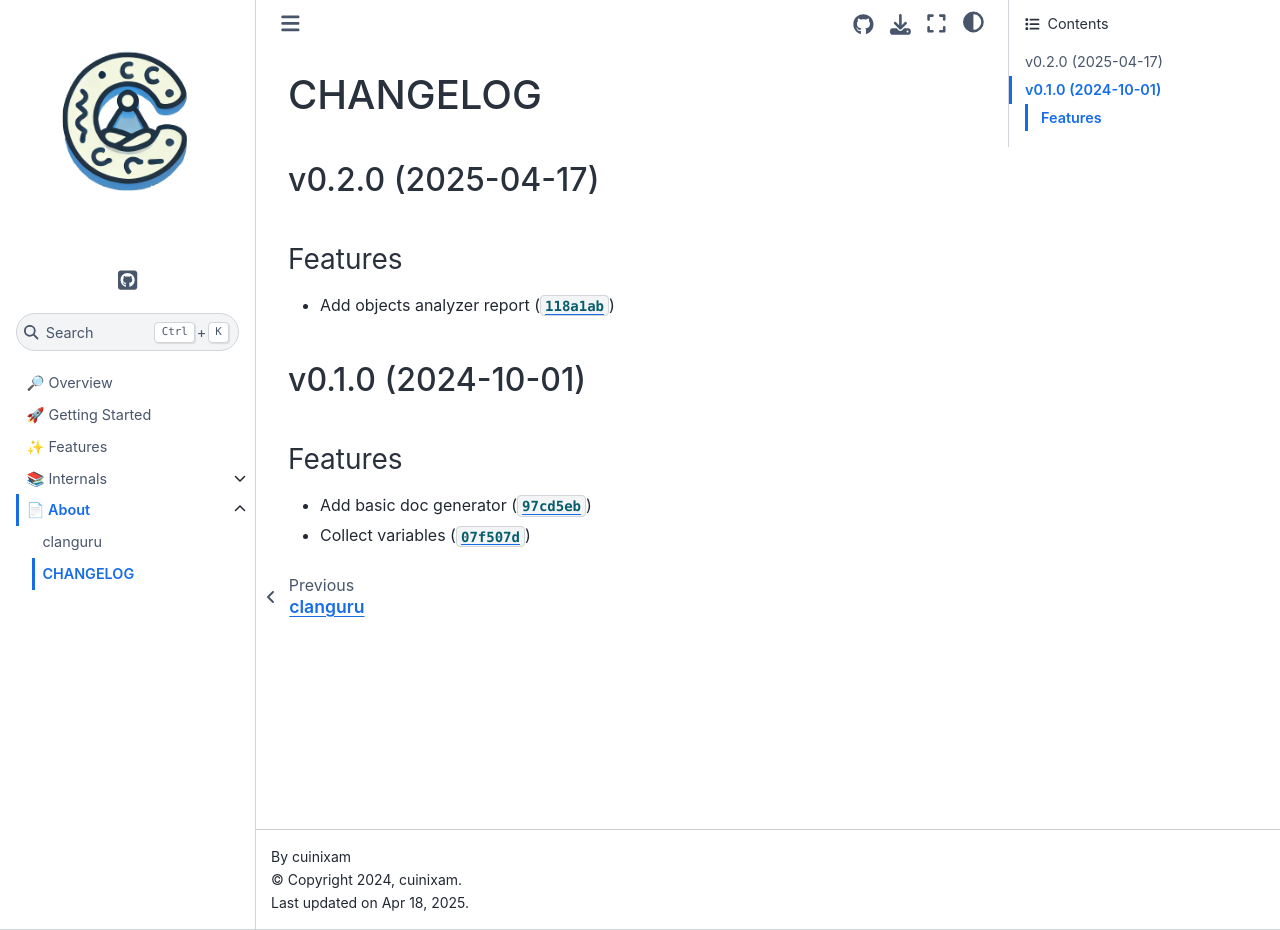
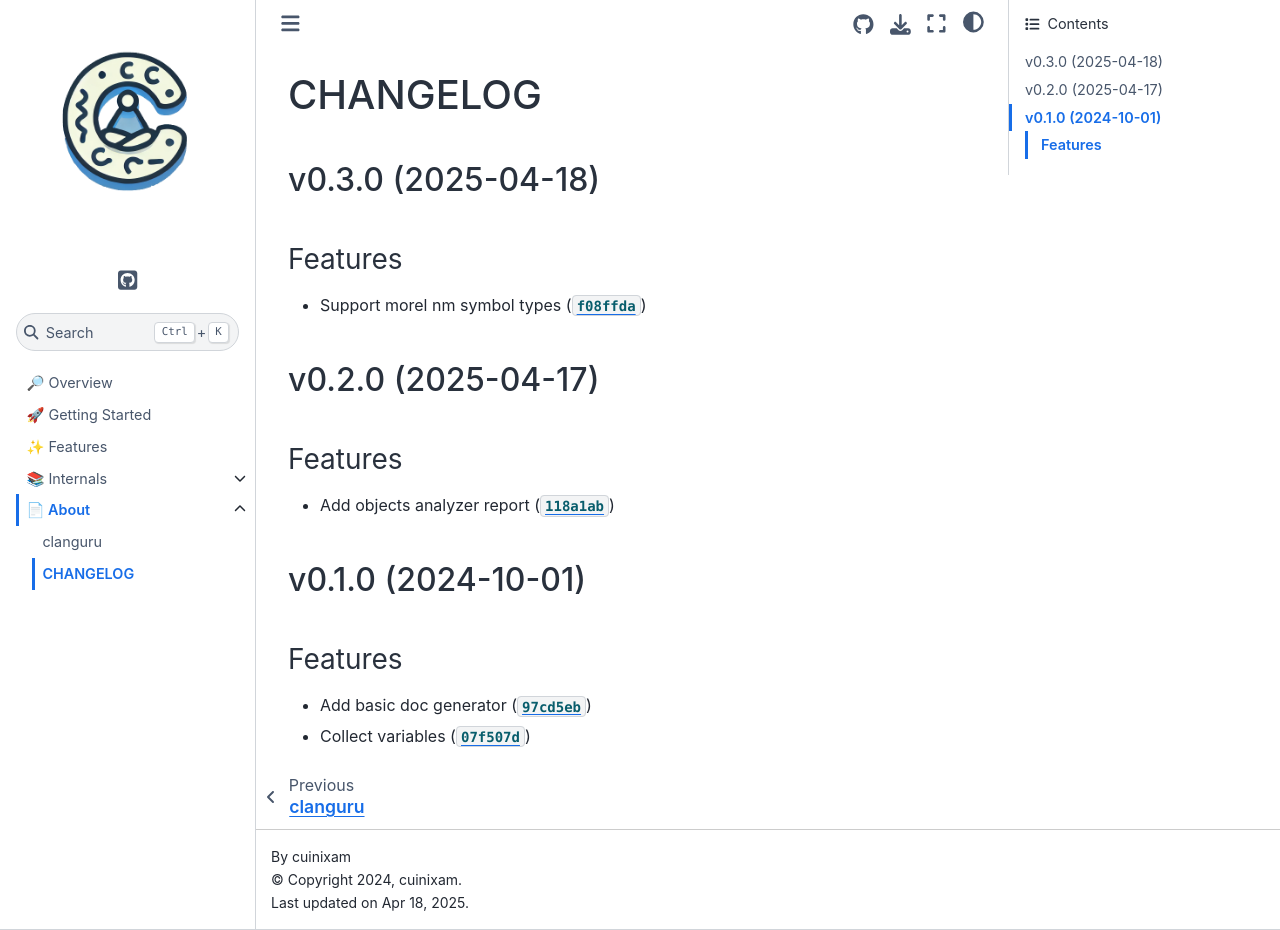
Before and after one commit to cuinixam/clanguru, a Sphinx documentation site: the page built from docs/about/_changelog.md, in a window 1280 px wide and 930 px high. Built offline with Sphinx 7.4.7 and the Sphinx Book theme 1.1.4, drawn with Linux system fonts in a browser that asks for light colours.

Commit message:
0.3.0
Automatically generated by python-semantic-release

```diff
--- a/CHANGELOG.md
+++ b/CHANGELOG.md
@@ -1,4 +1,12 @@
 # CHANGELOG
+
+
+## v0.3.0 (2025-04-18)
+
+### Features
+
+- Support morel nm symbol types
+  ([`f08ffda`](https://github.com/cuinixam/clanguru/commit/f08ffda8d77f0735d5e6c3a5ae55534d57622db6))
 
 
 ## v0.2.0 (2025-04-17)
--- a/docs/conf.py
+++ b/docs/conf.py
@@ -17,7 +17,7 @@ for path in ["src", "tests"]:
 project = "clanguru"
 copyright = "2024, cuinixam"
 author = "cuinixam"
-release = "0.2.0"
+release = "0.3.0"
 
 # -- General configuration ---------------------------------------------------
 # https://www.sphinx-doc.org/en/master/usage/configuration.html#general-configuration
--- a/pyproject.toml
+++ b/pyproject.toml
@@ -4,7 +4,7 @@ requires = [ "setuptools" ]
 
 [project]
 name = "clanguru"
-version = "0.2.0"
+version = "0.3.0"
 description = "C language utils and tools based on the clang and binutils modules."
 readme = "README.md"
 license = { text = "MIT" }
--- a/src/clanguru/__init__.py
+++ b/src/clanguru/__init__.py
@@ -1 +1 @@
-__version__ = "0.2.0"
+__version__ = "0.3.0"
```
Also changed, not shown: 1 other file.
